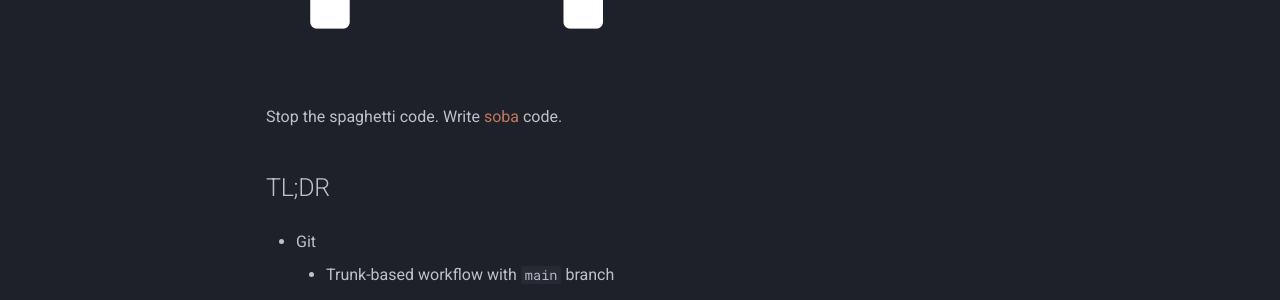
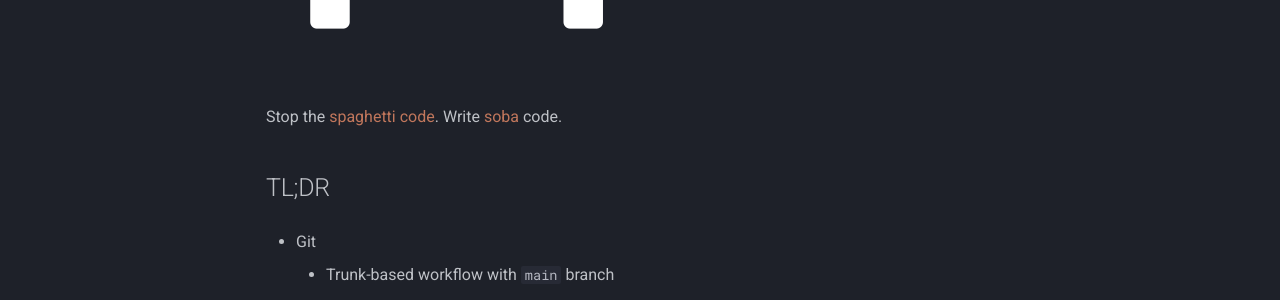
Before and after one commit to mrtolkien/sobakode, an MkDocs documentation site: the page built from docs/index.md, in a window 1280 px wide and 1196 px high. Shown: the part 476-776 px from the top of the window. Built offline with MkDocs 1.6.1 and Material for MkDocs 9.7.7, drawn with Linux system fonts in a browser that asks for light colours; comment, search, counter and statistics services are not loaded.

```diff
--- a/docs/index.md
+++ b/docs/index.md
@@ -2,7 +2,7 @@
 
 ![Logo](assets/sobakode.png)
 
-Stop the spaghetti code. Write [soba](https://en.wikipedia.org/wiki/Soba) code.
+Stop the [spaghetti code](https://en.wikipedia.org/wiki/Spaghetti_code). Write [soba](https://en.wikipedia.org/wiki/Soba) code.
 
 ## TL;DR
 
--- a/mkdocs.yml
+++ b/mkdocs.yml
@@ -1,6 +1,6 @@
 ---
 site_name: Sobakode
-site_description: No more code spaghetti
+site_description: No more spaghetti code
 site_url: https://mrtolkien.github.io/sobakode
 
 repo_name: mrtolkien/sobakode
```
